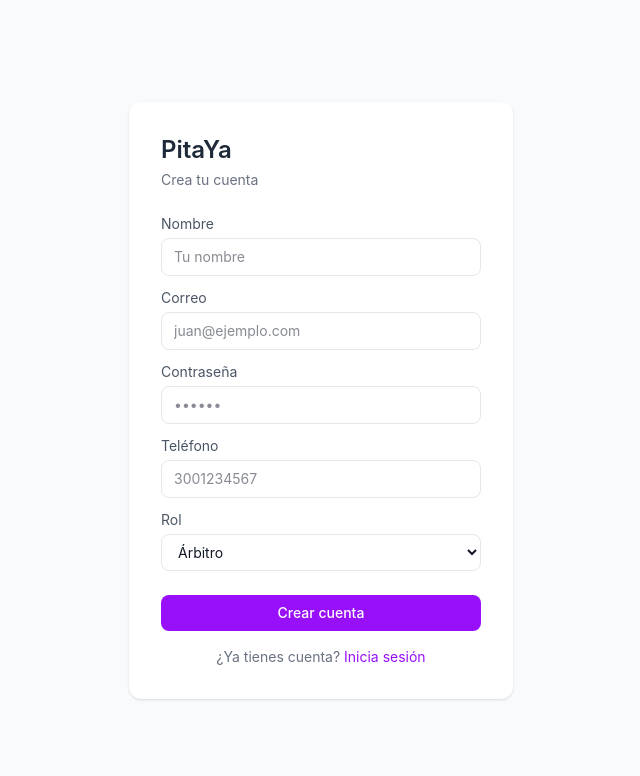
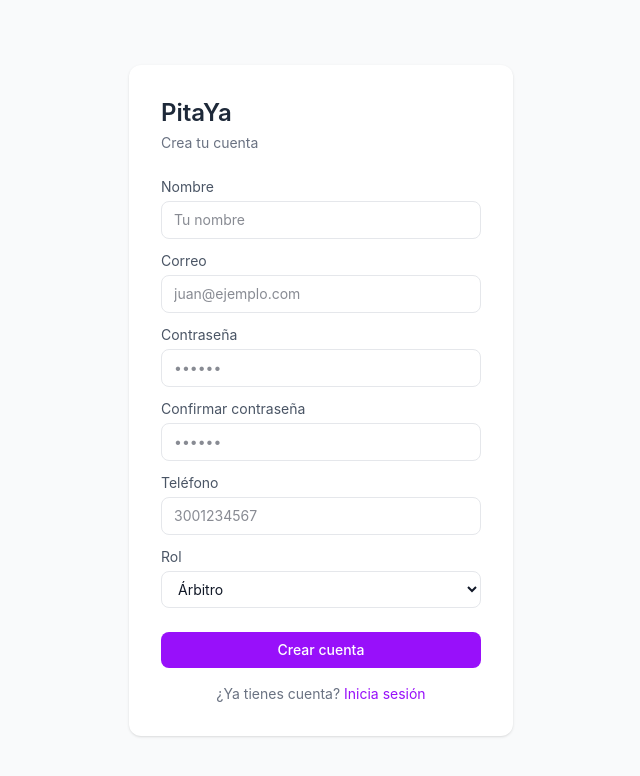
Before and after one commit to JUNA2619/pitaya, a React (Vite) app in the folder frontend/: page / in a window 1280 px wide. Both pictures are taken after a click on the button "Regístrate". Shown: the top 776 px of the page, without its empty margins (319-959 px from the left). Built offline with nearby package versions, Linux system fonts and the light colour scheme; no server answers.

Commit message:
Fix rol arbitro, confirmar contrasena, coordinador

```diff
--- a/frontend/src/components/DashboardProgramador.jsx
+++ b/frontend/src/components/DashboardProgramador.jsx
@@ -43,7 +43,7 @@ export default function DashboardProgramador({ usuario, onLogout }) {
       <div className="bg-white border-b border-gray-200 px-6 py-4 flex justify-between items-center">
         <div>
           <h1 className="text-lg font-semibold text-gray-800">PitaYa</h1>
-          <p className="text-xs text-gray-500">Programador — {usuario.nombre}</p>
+          <p className="text-xs text-gray-500">Coordinador — {usuario.nombre}</p>
         </div>
         <div className="flex items-center gap-2">
           {vista === "board" && (
--- a/frontend/src/components/Registro.jsx
+++ b/frontend/src/components/Registro.jsx
@@ -3,19 +3,27 @@ import { useState } from "react"
 const API = import.meta.env.VITE_API_URL || "http://127.0.0.1:8000"
 
 export default function Registro({ onRegistro, irALogin }) {
-  const [form, setForm] = useState({ nombre: "", correo: "", contrasena: "", telefono: "", rol: "arbitro" })
+  const [form, setForm] = useState({
+    nombre: "", correo: "", contrasena: "", confirmarContrasena: "", telefono: "", rol: "arbitro"
+  })
   const [error, setError] = useState("")
   const [cargando, setCargando] = useState(false)
 
   const handleChange = e => setForm({ ...form, [e.target.name]: e.target.value })
 
   const handleRegistro = async () => {
-    setError(""); setCargando(true)
+    setError("")
+    if (form.contrasena !== form.confirmarContrasena) {
+      setError("Las contraseñas no coinciden. Por favor verifíquelas.")
+      return
+    }
+    setCargando(true)
     try {
+      const { confirmarContrasena, ...datosEnvio } = form
       const res = await fetch(`${API}/auth/registro`, {
         method: "POST",
         headers: { "Content-Type": "application/json" },
-        body: JSON.stringify(form)
+        body: JSON.stringify(datosEnvio)
       })
       const data = await res.json()
       if (!res.ok) { setError(data.detail || "Error al registrarse") }
@@ -44,6 +52,15 @@ export default function Registro({ onRegistro, irALogin }) {
           className="w-full border border-gray-200 rounded-lg px-3 py-2 text-sm focus:outline-none focus:border-purple-400" placeholder="••••••" />
       </div>
       <div className="mb-3">
+        <label className="block text-sm text-gray-600 mb-1">Confirmar contraseña</label>
+        <input name="confirmarContrasena" type="password" value={form.confirmarContrasena} onChange={handleChange}
+          className={`w-full border rounded-lg px-3 py-2 text-sm focus:outline-none ${form.confirmarContrasena && form.contrasena !== form.confirmarContrasena ? "border-red-400 focus:border-red-400" : "border-gray-200 focus:border-purple-400"}`}
+          placeholder="••••••" />
+        {form.confirmarContrasena && form.contrasena !== form.confirmarContrasena && (
+          <p className="text-red-500 text-xs mt-1">Las contraseñas no coinciden.</p>
+        )}
+      </div>
+      <div className="mb-3">
         <label className="block text-sm text-gray-600 mb-1">Teléfono</label>
         <input name="telefono" value={form.telefono} onChange={handleChange}
           className="w-full border border-gray-200 rounded-lg px-3 py-2 text-sm focus:outline-none focus:border-purple-400" placeholder="3001234567" />
@@ -53,7 +70,7 @@ export default function Registro({ onRegistro, irALogin }) {
         <select name="rol" value={form.rol} onChange={handleChange}
           className="w-full border border-gray-200 rounded-lg px-3 py-2 text-sm focus:outline-none focus:border-purple-400">
           <option value="arbitro">Árbitro</option>
-          <option value="programador">Programador</option>
+          <option value="programador">Coordinador</option>
         </select>
       </div>
       <button onClick={handleRegistro} disabled={cargando}
```
